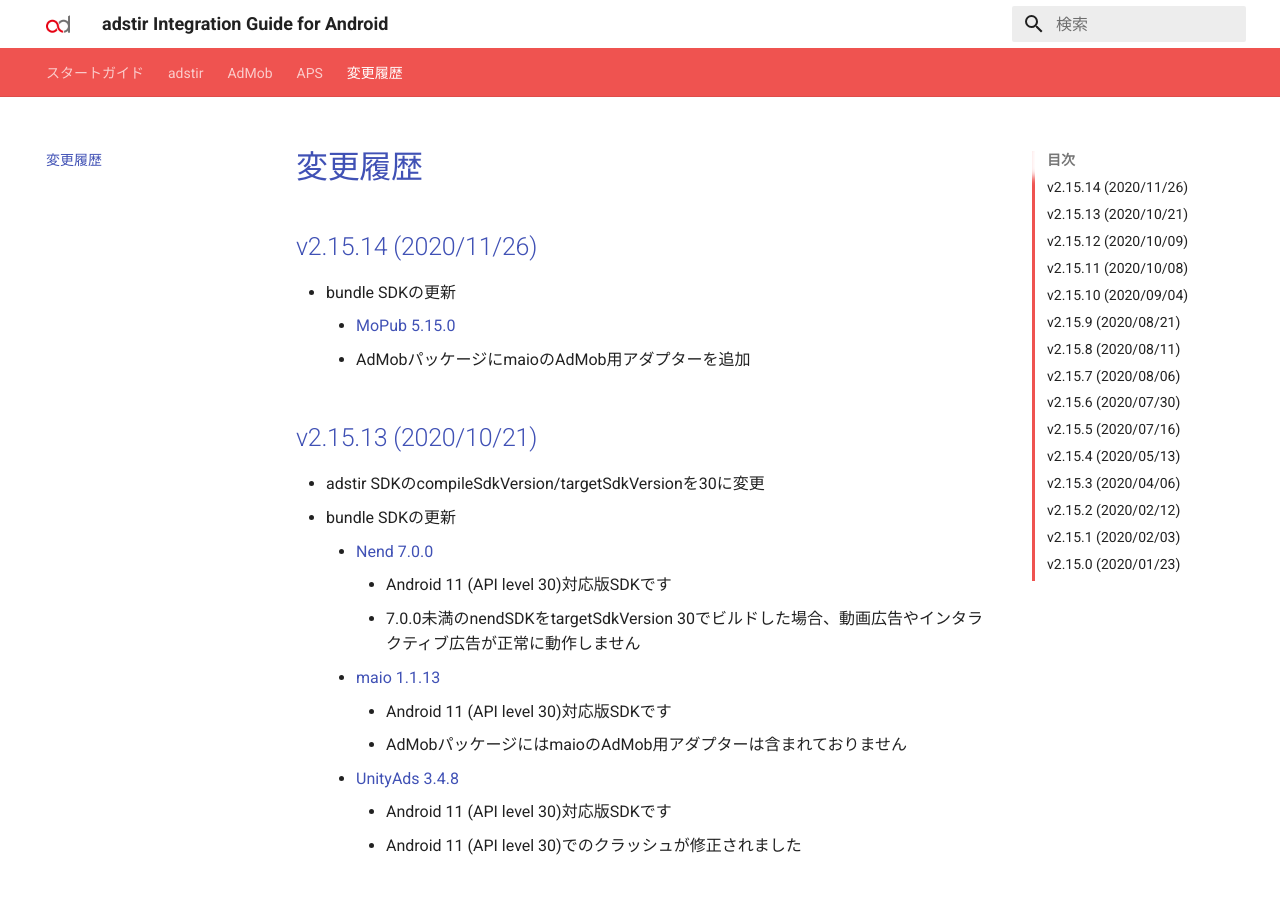
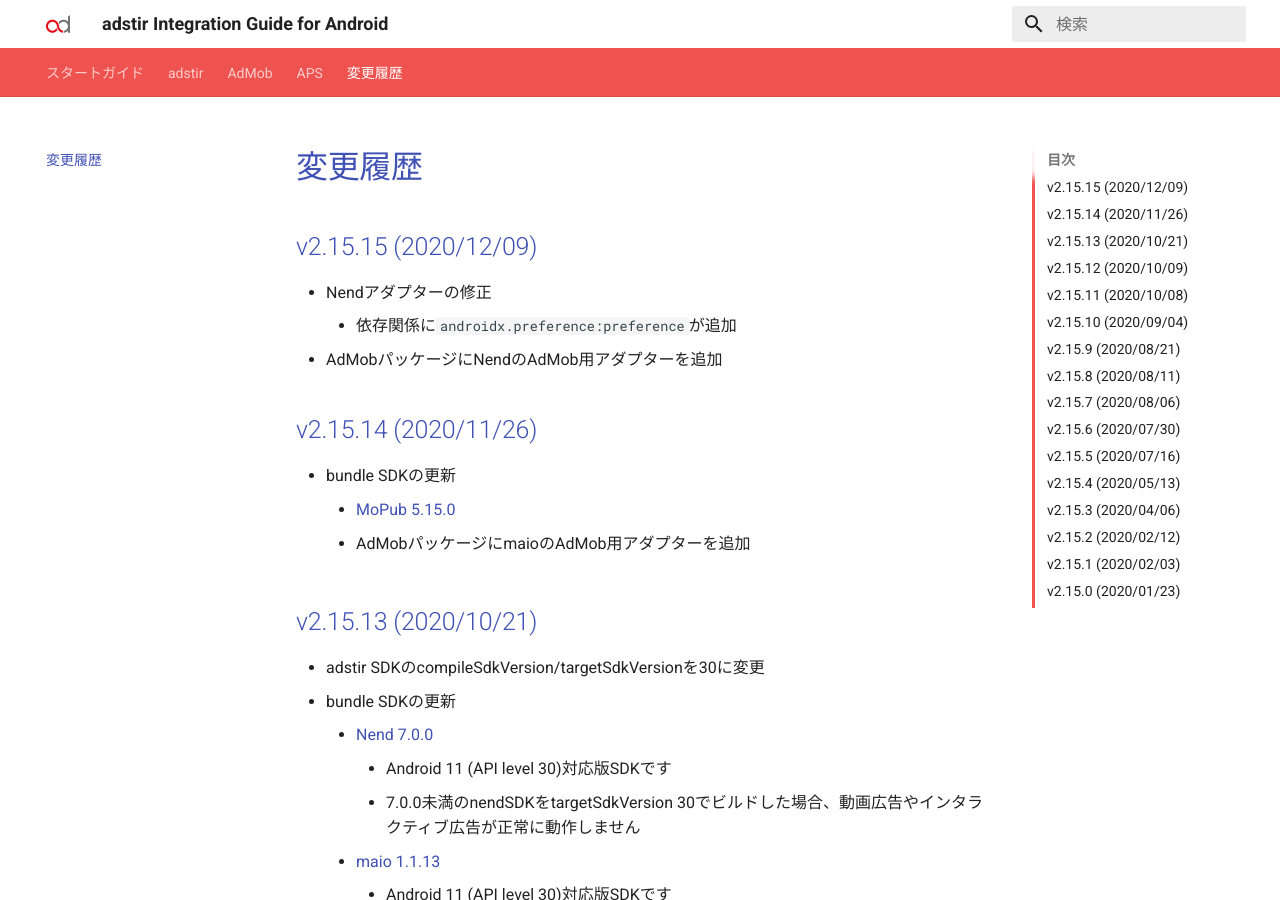
Before and after one commit to united-adstir/android-sdk-docs, an MkDocs documentation site: the page built from docs/changelog.md, in a window 1280 px wide and 900 px high. Built offline with MkDocs 1.6.1 and Material for MkDocs 9.7.7, drawn with Linux system fonts in a browser that asks for light colours; the version menu is left out.

```diff
--- a/docs/changelog.md
+++ b/docs/changelog.md
@@ -1,4 +1,10 @@
 # 変更履歴
+
+## v2.15.15 (2020/12/09)
+
+- Nendアダプターの修正
+    - 依存関係に`androidx.preference:preference`が追加
+- AdMobパッケージにNendのAdMob用アダプターを追加
 
 ## v2.15.14 (2020/11/26)
 
```
Also changed, not shown: docs/adstir/network/nend.md (+2 -1 lines).
